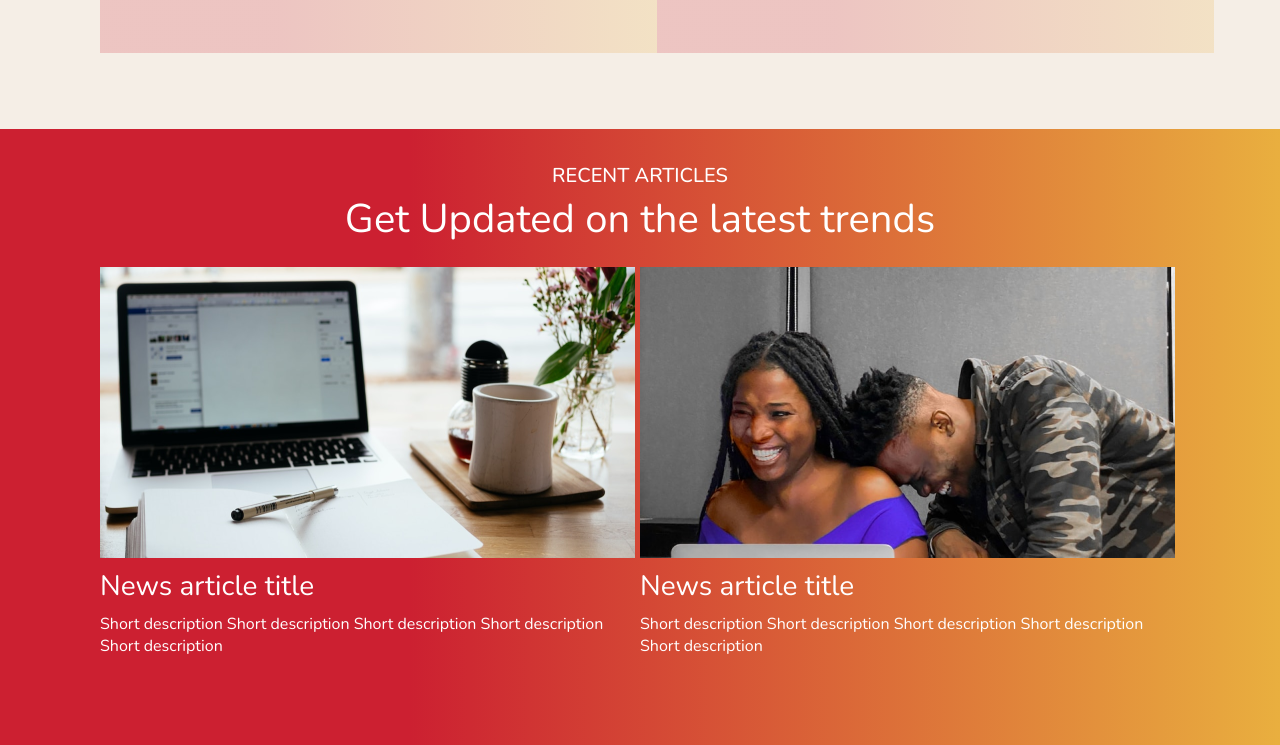
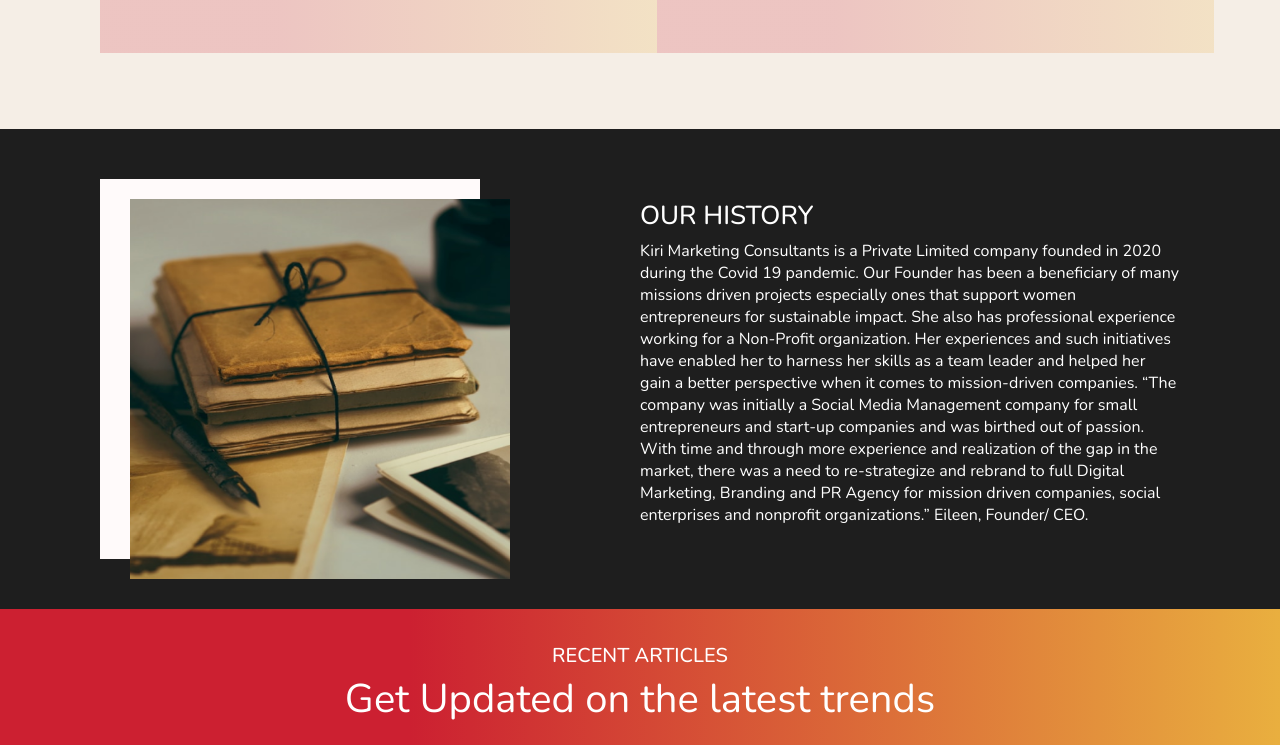
Before and after one commit to Imranyy/Kiri, a React (Create React App) app: page / in a window 1280 px wide. Shown: the part 2160-2905 px from the top of the page. Built offline with nearby package versions, Linux system fonts and the light colour scheme.

Commit message:
done with history section

```diff
--- a/src/App.css
+++ b/src/App.css
@@ -3,8 +3,10 @@
   padding: 0;
   margin: 0;
   font-family: 'Nunito', sans-serif;
-  /* font-family: 'Helvetica'; */
 }
+/* .header{
+  font-family: 'League Spartan';
+} */
 nav{
   margin-left: 128px;
   display: flex;
@@ -164,7 +166,42 @@
   grid-template-columns: repeat(4,1fr);
   max-width: 100%;
 }
-
+/* history section */
+.history-section{
+  padding-left: 100px;
+  padding-right: 100px;
+  padding-top: 50px;
+  padding-bottom: 30px;
+  color:white;
+  height: 400px;
+  background: #1E1E1E;
+}
+.grid-history{
+  display: grid;
+  grid-template-columns: repeat(2,1fr);
+  max-width: 100%;
+}
+.grid-history-1 .reflection{
+  width: 380px;
+  height: 380px;
+  background: url('./media/reflectionImage.png');
+}
+.grid-history-1 img{
+  margin-top: -360px;
+  height: 380px;
+  width: 380px;
+  margin-left: 30px;
+}
+.grid-history-2{
+  margin-top: 20px;
+}
+.grid-history-2 h4{
+  font-weight: 500;
+  font-size: 26px;
+  line-height: 33px;
+  margin-bottom: 8px;
+  text-transform: uppercase;
+}
 /* recent article */
 .recent-articles{
   padding-left: 100px;
--- a/src/pages/Home.js
+++ b/src/pages/Home.js
@@ -4,6 +4,7 @@
 import rect2 from '../media/Rectangle 2.png';
 import articleImage1 from "../media/articleImage1.png";
 import articleImage2 from "../media/articleImage2.png";
+import history from '../media/historyImage.png'
 
 function Home(props) {
     return (
@@ -90,6 +91,26 @@
                     </div>
                 </div>
             </div>
+            {/* history section */}
+            <div className='history-section'>
+                <div className='grid-history'>
+                    <div className='grid-history-1'>
+                        <div className='reflection'></div>
+                        <img src={history} alt='...'/>
+                    </div>
+                    <div className='grid-history-2'>
+                        <h4>Our history</h4>
+                        <p>Kiri Marketing Consultants is a Private Limited company founded in 2020 during the Covid 19 pandemic.
+
+                            Our Founder has been a beneficiary of many missions driven projects especially ones that support women entrepreneurs for sustainable impact. She also has professional experience working for a Non-Profit organization. Her experiences and such initiatives have enabled her to harness her skills as a team leader and helped her gain a better perspective when it comes to mission-driven companies.
+
+                            “The company was initially a Social Media Management company for small entrepreneurs and start-up companies and was birthed out of passion. With time and through more experience and realization of the gap in the market, there was a need to re-strategize and rebrand to full Digital Marketing, Branding and PR Agency for mission driven companies, social enterprises and nonprofit organizations.”
+
+                            Eileen, Founder/ CEO.
+                        </p>
+                    </div>
+                </div>
+            </div>
             {/* recent article section */}
             <div className='recent-articles'>
                 <h4>RECENT ARTICLES</h4>
@@ -119,13 +140,13 @@
                         <form>
                             <h3 style={{marginBottom:"20px",width:"242px",height:"44px",fontSize:'40px',fontWeight:'bolder'}}>Get in touch</h3>
                             <label>Name</label><br/>
-                            <input/><br/><br/>
+                            <input type="text" required/><br/><br/>
                             <label>Email</label><br/>
-                            <input/><br/><br/>
+                            <input type='email' required/><br/><br/>
                             <label>Phone</label><br/>
-                            <input/><br/><br/>
+                            <input type="number" required/><br/><br/>
                             <label>Message</label><br/>
-                            <textarea></textarea><br/>
+                            <textarea required></textarea><br/>
                             <button>Send Message</button>
                         </form>
                     </div>
```
Also changed, not shown: src/media/historyImage.png (added), src/media/reflectionImage.png (added).
